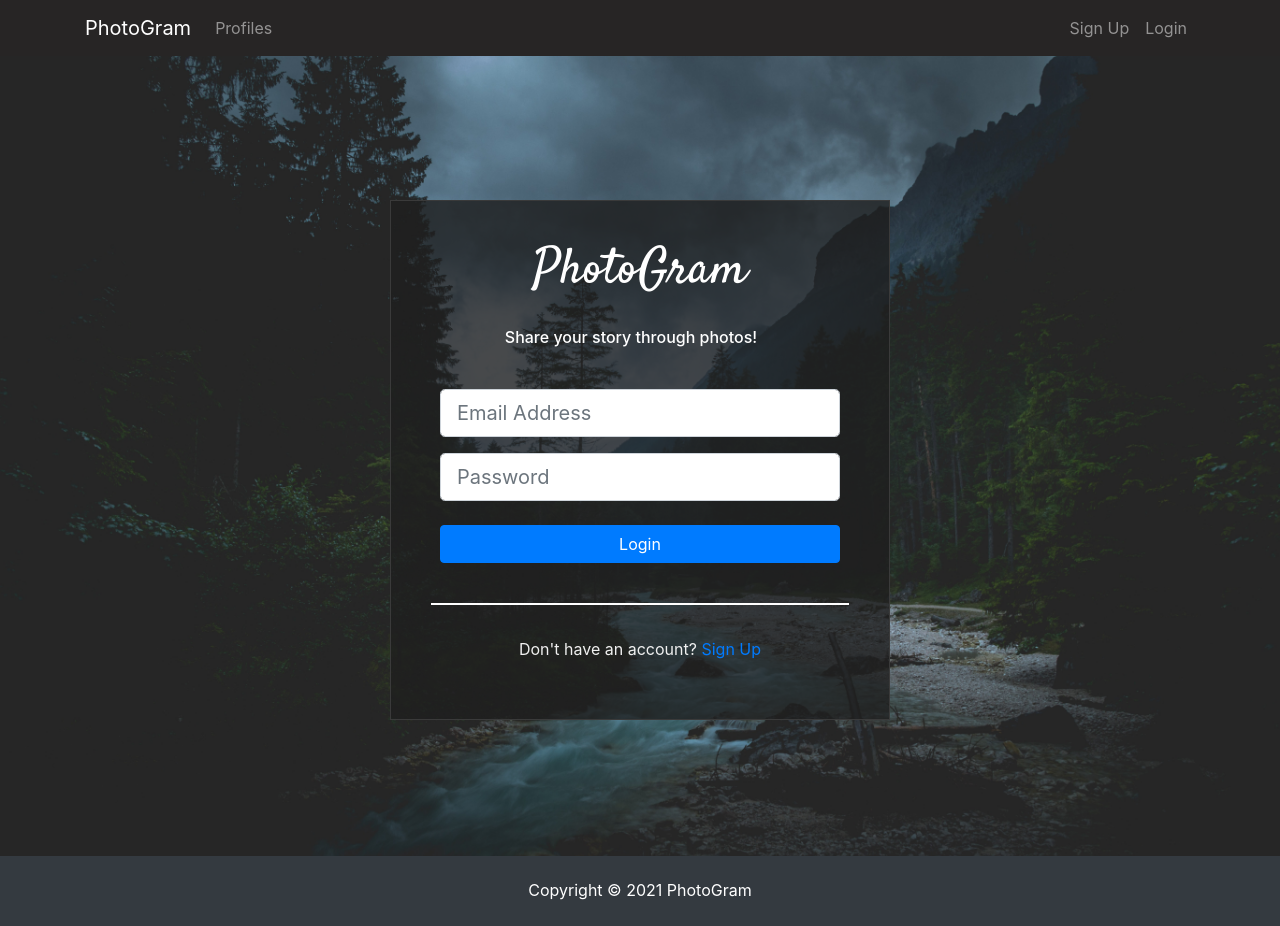
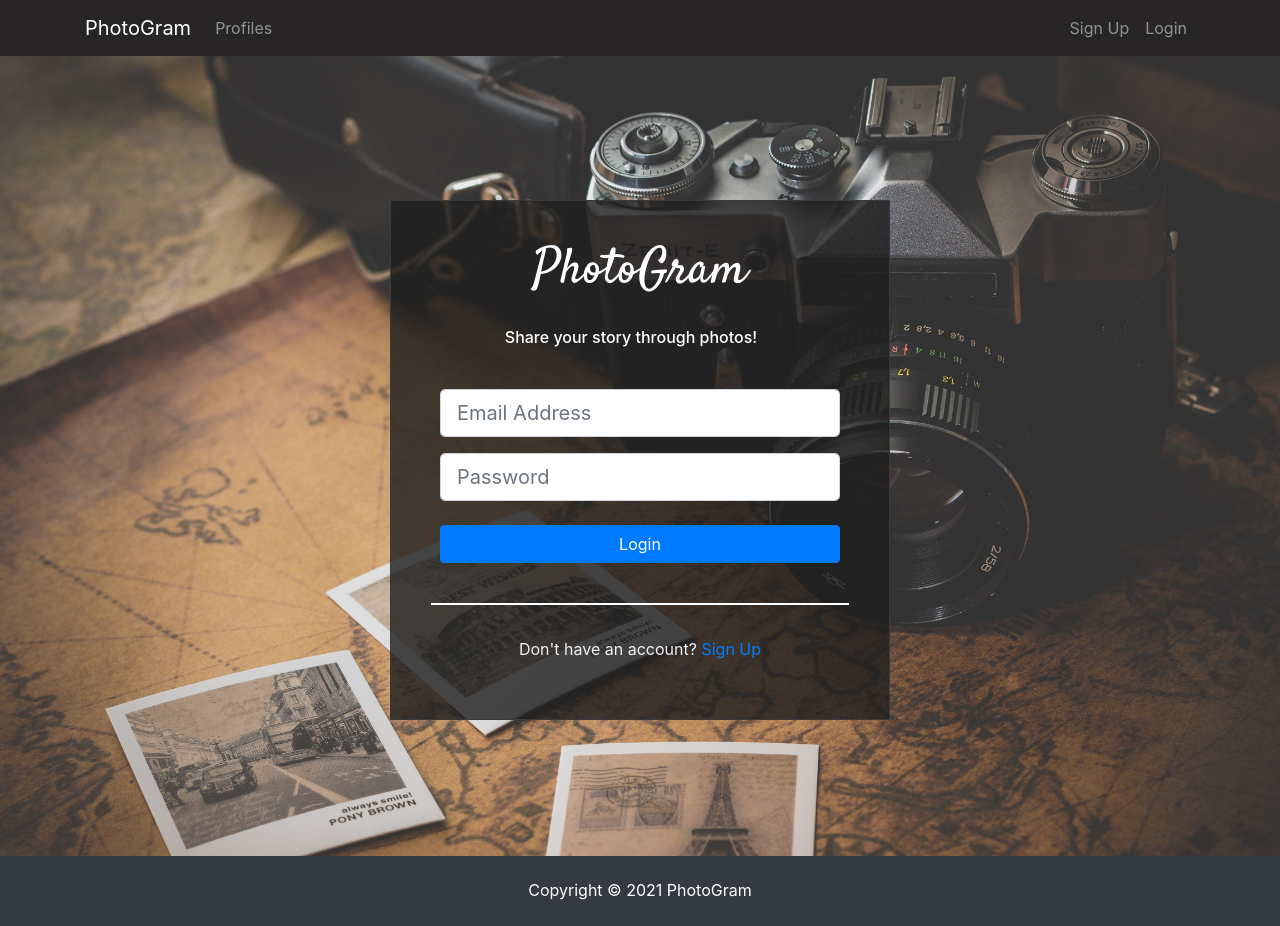
Before and after one commit to lucy-3/photoGram, a React (Create React App) app in the folder client/: page / in a window 1280 px wide. Built offline with nearby package versions, Linux system fonts and the light colour scheme.

Commit message:
updated background image

```diff
--- a/client/src/App.css
+++ b/client/src/App.css
@@ -56,7 +56,7 @@
 
 .landing {
   position: relative;
-  background: url('./img/woods.jpg') no-repeat;
+  background: url('./img/polaroids.jpg') no-repeat;
   background-size: cover;
   height: 100vh;
   margin-top: -24px;
```
Also changed, not shown: client/src/img/polaroids.jpg (added).
